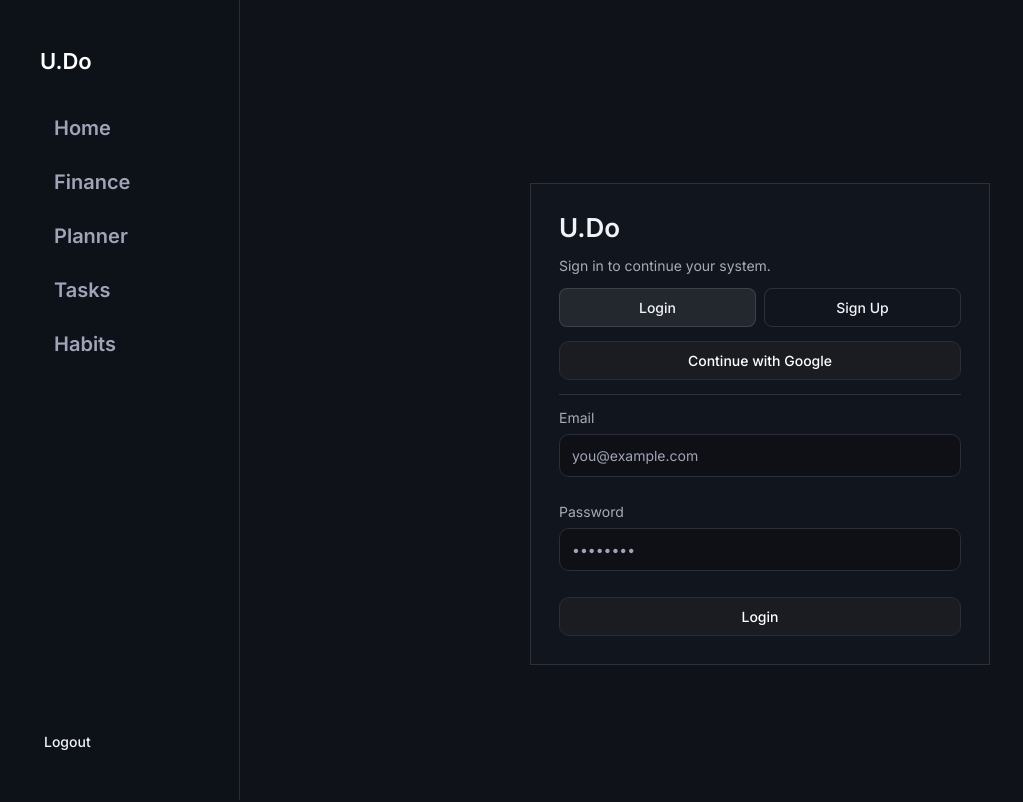
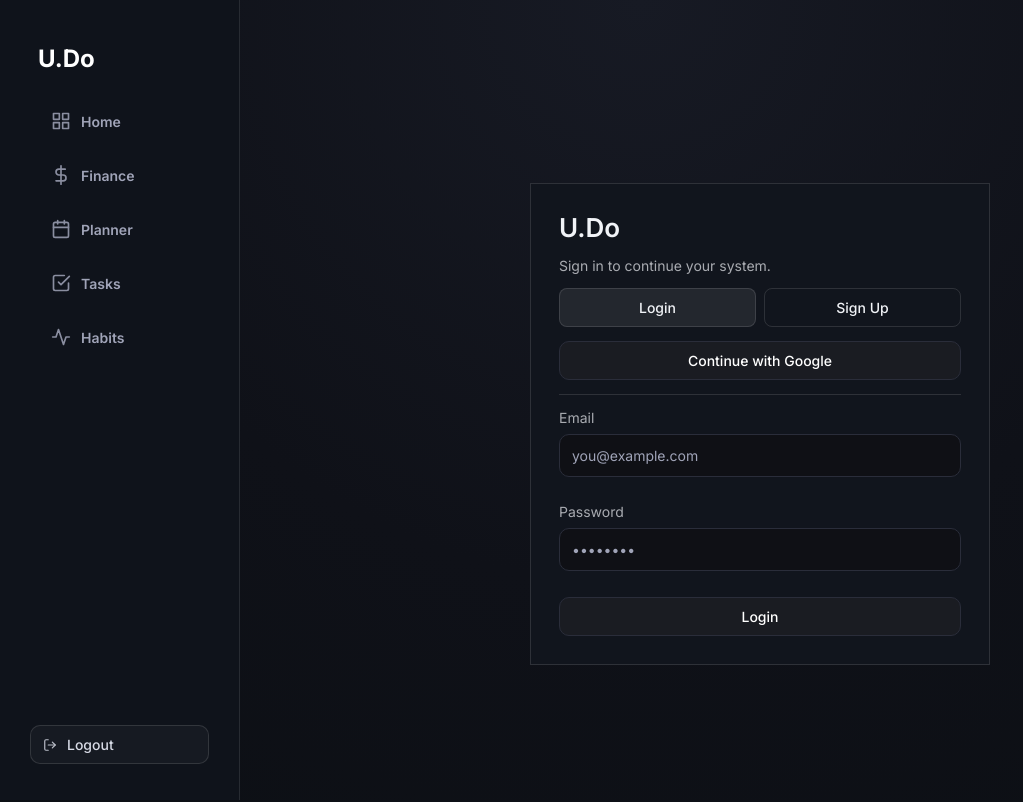
Before and after one commit to kalosproo/u-do, a React (Vite) app: page /login in a window 1280 px wide. Shown: the top 802 px of the page, without its empty margins (0-1023 px from the left). Built offline with nearby package versions, Linux system fonts and the light colour scheme; no server answers; sample sign-in values are in the browser's storage.

Commit message:
Add plan time input and unify app theme with sidebar redesign

```diff
--- a/src/components/Sidebar.jsx
+++ b/src/components/Sidebar.jsx
@@ -1,16 +1,23 @@
-import { NavLink } from "react-router-dom";
-import { useNavigate } from "react-router-dom";
+import { NavLink, useNavigate } from "react-router-dom";
 import { signOut } from "firebase/auth";
+import { FiGrid, FiDollarSign, FiCalendar, FiCheckSquare, FiActivity, FiLogOut } from "react-icons/fi";
 import { auth } from "../services/firebase";
 
+const links = [
+  { to: "/", label: "Home", icon: <FiGrid /> },
+  { to: "/finance", label: "Finance", icon: <FiDollarSign /> },
+  { to: "/planner", label: "Planner", icon: <FiCalendar /> },
+  { to: "/tasks", label: "Tasks", icon: <FiCheckSquare /> },
+  { to: "/habits", label: "Habits", icon: <FiActivity /> },
+];
 
 function Sidebar() {
   const navigate = useNavigate();
 
-const handleLogout = async () => {
-  await signOut(auth);
-  navigate("/login", { replace: true });
-};
+  const handleLogout = async () => {
+    await signOut(auth);
+    navigate("/login", { replace: true });
+  };
 
   return (
     <aside className="sidebar">
@@ -18,18 +25,19 @@ const handleLogout = async () => {
         <h2 className="logo">U.Do</h2>
 
         <nav className="nav-links">
-          <NavLink to="/" end>Home</NavLink>
-          <NavLink to="/finance">Finance</NavLink>
-          <NavLink to="/planner">Planner</NavLink>
-          <NavLink to="/tasks">Tasks</NavLink>
-          <NavLink to="/habits">Habits</NavLink>
+          {links.map(({ to, label, icon }) => (
+            <NavLink key={to} to={to} end={to === "/"}>
+              {icon}
+              <span>{label}</span>
+            </NavLink>
+          ))}
         </nav>
       </div>
 
       <div className="sidebar-bottom">
-
         <button className="logout-btn" onClick={handleLogout}>
-          Logout
+          <FiLogOut />
+          <span>Logout</span>
         </button>
       </div>
     </aside>
--- a/src/index.css
+++ b/src/index.css
@@ -1816,3 +1816,112 @@ body {
     padding: 24px;
   }
 }
+
+/* ===== THEME SYNC (finance-style dark) ===== */
+body {
+  background: radial-gradient(circle at top, #171a24 0%, #0f1118 55%, #0c0f14 100%);
+}
+
+.main-content {
+  background: transparent;
+}
+
+.page,
+.board-page,
+.tasks-page,
+.habits-page,
+.dashboard-page,
+.finance-page {
+  background: transparent;
+}
+
+.card,
+.glass-panel,
+.wire-card,
+.day-column,
+.kanban-column,
+.today-panel,
+.analytics-panel,
+.month-panel {
+  background: #12151d;
+  border: 1px solid rgba(255, 255, 255, 0.08);
+  box-shadow: none;
+}
+
+/* ===== SIDEBAR REDESIGN ===== */
+.sidebar {
+  width: 240px;
+  padding: 20px 14px;
+  background: #0f131b;
+  border-right: 1px solid rgba(255, 255, 255, 0.1);
+}
+
+.logo {
+  margin-bottom: 26px;
+  font-size: 24px;
+  font-weight: 700;
+}
+
+.nav-links a {
+  display: flex;
+  align-items: center;
+  gap: 10px;
+  padding: 11px 12px;
+  border: 1px solid transparent;
+}
+
+.nav-links a svg,
+.logout-btn svg {
+  opacity: 0.85;
+}
+
+.nav-links a.active,
+.nav-links a:hover {
+  border-color: rgba(255, 255, 255, 0.16);
+  background: rgba(255, 255, 255, 0.04);
+}
+
+.logout-btn {
+  display: flex;
+  align-items: center;
+  gap: 10px;
+  border: 1px solid rgba(255, 255, 255, 0.12);
+  border-radius: 10px;
+  background: rgba(255, 255, 255, 0.03);
+  color: #d8dbe6;
+}
+
+/* ===== PLANNER PLAN TIME INPUT/DISPLAY ===== */
+.task-title-wrap {
+  display: flex;
+  flex-direction: column;
+  gap: 2px;
+}
+
+.task-time {
+  font-size: 11px;
+  color: rgba(255, 255, 255, 0.62);
+}
+
+.inline-add-row {
+  display: grid;
+  grid-template-columns: 1fr 110px auto;
+  gap: 8px;
+}
+
+.inline-time,
+.inline-save {
+  margin: 0;
+}
+
+.inline-save {
+  border-radius: 8px;
+  padding: 10px 12px;
+}
+
+/* keep login centered */
+.login-page {
+  min-height: 100vh;
+  display: grid;
+  place-items: center;
+}
--- a/src/pages/Home.jsx
+++ b/src/pages/Home.jsx
@@ -149,7 +149,7 @@ function Home() {
               ) : (
                 summary.upcomingPlans.map((plan) => (
                   <div key={plan.id} className="line-row">
-                    <span>{plan.date || "No date"}</span>
+                    <span>{plan.date || "No date"}{plan.time ? ` • ${plan.time}` : ""}</span>
                     <strong>{plan.title}</strong>
                   </div>
                 ))
--- a/src/pages/Planner.jsx
+++ b/src/pages/Planner.jsx
@@ -67,16 +67,17 @@ function PlannerTaskCard({
             }}
           />
         ) : (
-          <span
-            className="task-title"
+          <div
+            className="task-title-wrap"
             onClick={(e) => {
               e.stopPropagation();
               setEditingTaskId(plan.id);
               setEditingText(plan.title);
             }}
           >
-            {plan.title}
-          </span>
+            <span className="task-title">{plan.title}</span>
+            {plan.time ? <small className="task-time">{plan.time}</small> : null}
+          </div>
         )}
       </div>
 
@@ -96,6 +97,7 @@ function Planner() {
   const [currentDate, setCurrentDate] = useState(new Date());
   const [activeInputDate, setActiveInputDate] = useState(null);
   const [newTaskTitle, setNewTaskTitle] = useState("");
+  const [newTaskTime, setNewTaskTime] = useState("");
   const [editingTaskId, setEditingTaskId] = useState(null);
   const [editingText, setEditingText] = useState("");
   const [dragTaskId, setDragTaskId] = useState(null);
@@ -127,7 +129,7 @@ function Planner() {
     setPlans(list);
   };
 
-  const addTaskToDate = async (date) => {
+  const addTaskToDate = async (date, timeValue = newTaskTime) => {
     if (!newTaskTitle.trim() || !user) return;
 
     const dateKey = formatDateKey(date);
@@ -137,12 +139,14 @@ function Planner() {
       title: newTaskTitle.trim(),
       date: dateKey,
       priority: "medium",
+      time: timeValue || "",
       completed: false,
       order: dayPlans.length,
       createdAt: new Date(),
     });
 
     setNewTaskTitle("");
+    setNewTaskTime("");
     setActiveInputDate(null);
     fetchPlans();
   };
@@ -453,6 +457,7 @@ function Planner() {
                 </div>
 
                 {activeInputDate === dateKey ? (
+                  <div className="inline-add-row">
                     <input
                       autoFocus
                       className="inline-input"
@@ -464,11 +469,29 @@ function Planner() {
                         if (e.key === "Escape") {
                           setActiveInputDate(null);
                           setNewTaskTitle("");
+                          setNewTaskTime("");
                         }
                       }}
                     />
+                    <input
+                      type="time"
+                      className="inline-time"
+                      value={newTaskTime}
+                      onChange={(e) => setNewTaskTime(e.target.value)}
+                      onKeyDown={(e) => {
+                        if (e.key === "Enter") addTaskToDate(date, e.currentTarget.value);
+                      }}
+                    />
+                    <button type="button" className="inline-save" onClick={() => addTaskToDate(date)}>
+                      Save
+                    </button>
+                  </div>
                 ) : (
-                  <button type="button" className="add-task" onClick={() => setActiveInputDate(dateKey)}>
+                  <button type="button" className="add-task" onClick={() => {
+                      setActiveInputDate(dateKey);
+                      setNewTaskTitle("");
+                      setNewTaskTime("");
+                    }}>
                     <FiPlus />
                     Add task
                   </button>
```
Lines whose indentation alone changed are shown as unchanged.
